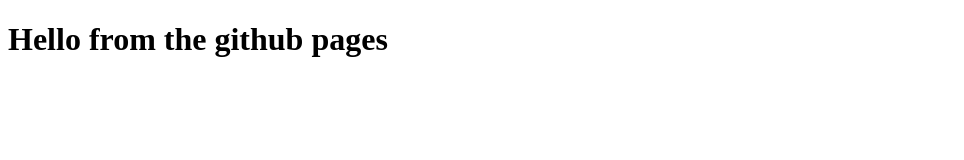
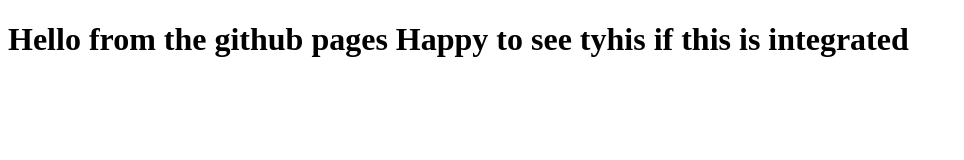
Before and after one commit to GaneshVasanthala/Techops1, a website: page index.html in a window 1280 px wide. Shown: the whole page, without its empty margins (0-964 px from the left). Drawn offline with Linux system fonts and the light colour scheme.

Commit message:
new files

```diff
--- a/index.html
+++ b/index.html
@@ -6,6 +6,7 @@
     <body>
         <h1>
             Hello from the github pages
+            Happy to see tyhis if this is integrated
         </h1>
         </body>
 </html>
```
Also changed, not shown: public/index.html (added, +1 -0 lines).
